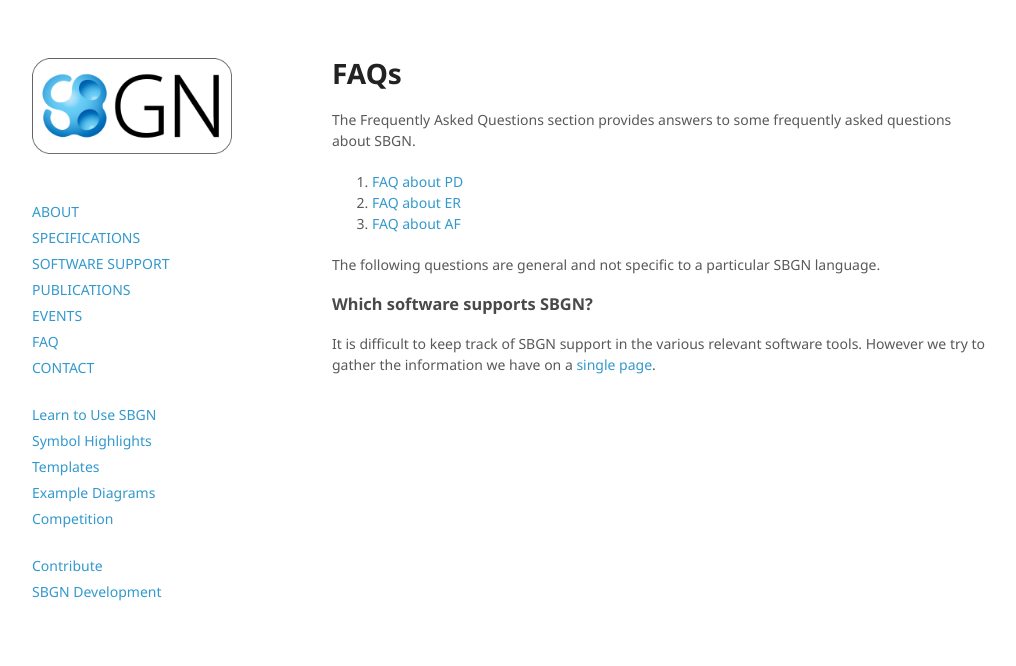
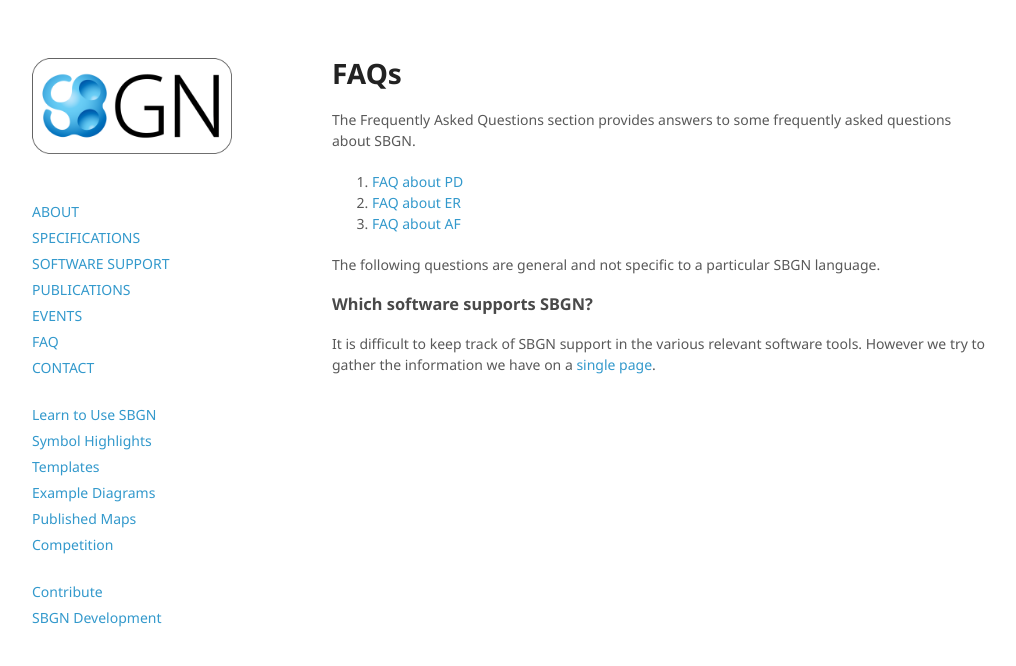
Before and after one commit to sbgn/sbgn, a Jekyll site: the page built from docs/faq.md, in a window 1280 px wide. Shown: the top 666 px of the page, without its empty margins (128-1144 px from the left). Built offline with Jekyll 4.4.1, drawn with Linux system fonts in a browser that asks for light colours; nearby versions of some CDN libraries.

Commit message:
Update header.html

```diff
--- a/_includes/header.html
+++ b/_includes/header.html
@@ -34,6 +34,7 @@
   <p class="view sidebar"><a href="/sbgn/symbols">Symbol Highlights</a></p>
   <p class="view sidebar"><a href="/sbgn/templates">Templates</a></p>
   <p class="view sidebar"><a href="/sbgn/examples">Example Diagrams</a></p>
+  <p class="view sidebar"><a href="/sbgn/published_maps">Published Maps</a></p>
   <p class="view sidebar"><a href="/sbgn/competition">Competition</a></p>
   <br />
   <p class="view sidebar"><a href="/sbgn/contribute">Contribute</a></p>
```
